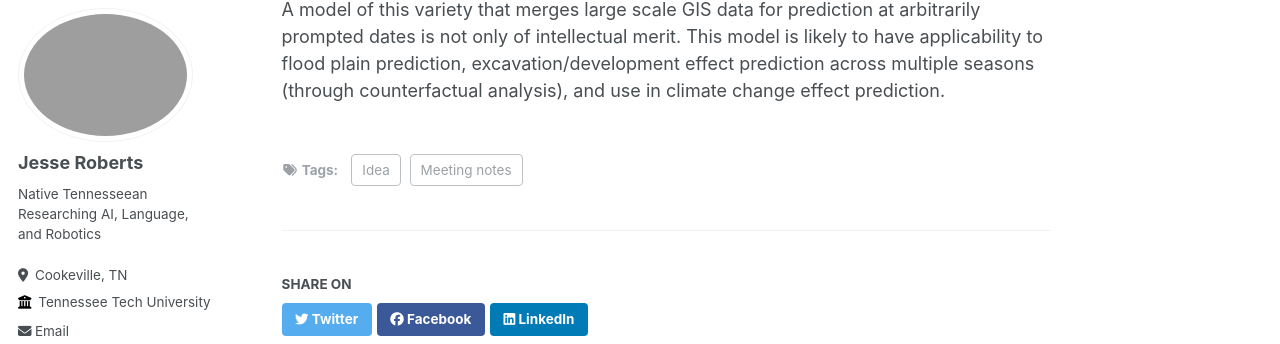
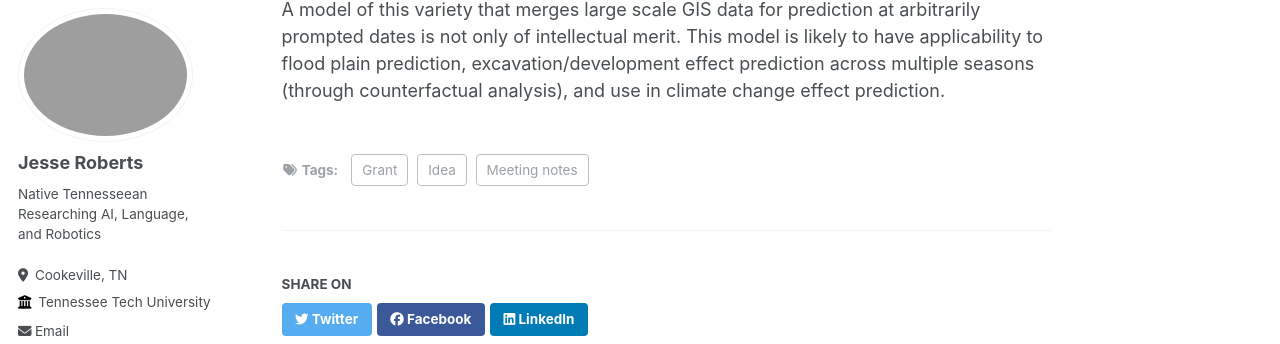
Before and after one commit to JesseTNRoberts/JesseTNRoberts.github.io, a Jekyll site: the page built from _posts/2024-05-15-MeetingNotesMoyer.md, in a window 1280 px wide and 900 px high, scrolled down 1108 px. Shown: the part 98-442 px from the top of the window. Built offline with Jekyll 4.4.1, drawn with Linux system fonts in a browser that asks for light colours; some web fonts are replaced.

Commit message:
Update 2024-05-15-MeetingNotesMoyer.md

```diff
--- a/_posts/2024-05-15-MeetingNotesMoyer.md
+++ b/_posts/2024-05-15-MeetingNotesMoyer.md
@@ -5,6 +5,7 @@ permalink: /posts/2024/05/15/MeetingNotes/
 tags:
   - Meeting notes
   - Idea
+  - Grant
 ---
 
 
```
